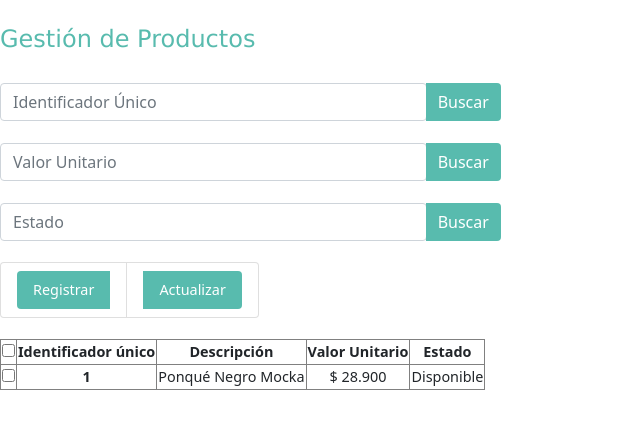
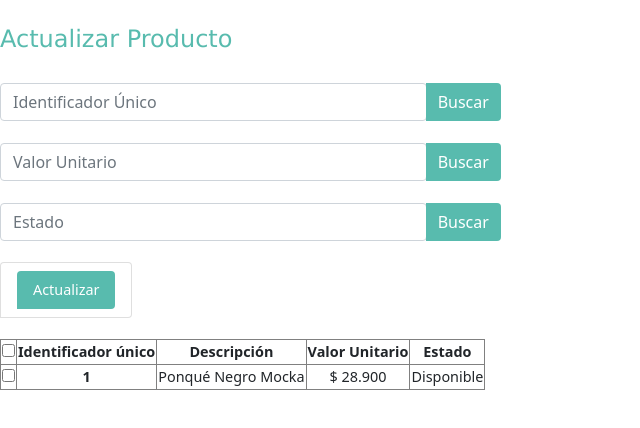
Before and after one commit to btflorezc/misionTIC2022, a plain HTML site: page Proyecto_Sprint_2/modulo_administrador_productos/gestionar_productos.html in a window 1280 px wide. Shown: the whole page, without its empty margins (0-640 px from the left). Drawn offline with nearby package versions, Linux system fonts and the light colour scheme.

Commit message:
Update gestionar_productos.html
Se adiciona actualización código .html para actualizar productos

```diff
--- a/Proyecto_Sprint_2/modulo_administrador_productos/gestionar_productos.html
+++ b/Proyecto_Sprint_2/modulo_administrador_productos/gestionar_productos.html
@@ -10,7 +10,7 @@
 <body>
   <div style="font-size:90%">
     <header>
-        <h4 style="font-family: Verdana; color: #58bbae; margin-top: 25px;" >Gestión de Productos</h4>
+        <h4 style="font-family: Verdana; color: #58bbae; margin-top: 25px;" >Actualizar Producto</h4>
     </header>
     <br>
     <div class="input-group">
@@ -39,7 +39,7 @@
       <br>
 
       <ul class="list-group list-group-horizontal">
-        <li class="list-group-item"><a href="registrar_productos.html" class="list-group-item list-group-item-action list-group-item-dark" style="background-color: #58bbae; border: #58bbae; color:#ffffff; text-align:center">Registrar</a></li>
+        <!--li class="list-group-item"><a href="registrar_productos.html" class="list-group-item list-group-item-action list-group-item-dark" style="background-color: #58bbae; border: #58bbae; color:#ffffff; text-align:center">Registrar</a></li-->
         <li class="list-group-item"><a href="actualizar_productos.html" class="list-group-item list-group-item-action list-group-item-dark" style="background-color: #58bbae; border: #58bbae; color:#ffffff; text-align:center">Actualizar</a></li>
         <!--li class="list-group-item"><a href="#" class="list-group-item list-group-item-action list-group-item-dark" style="background-color: #58bbae; border: #58bbae; color:#ffffff; text-align:center">Eliminar</a></li-->
       </ul>
```
